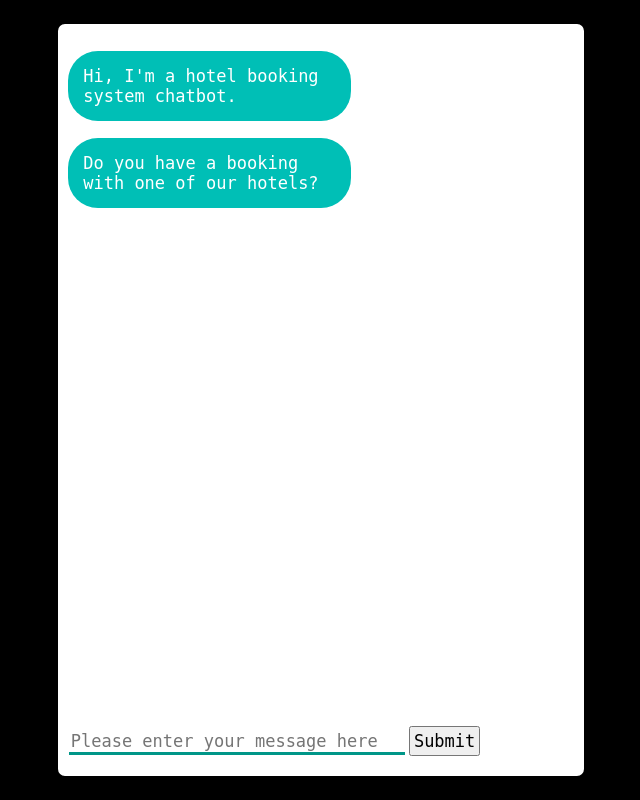
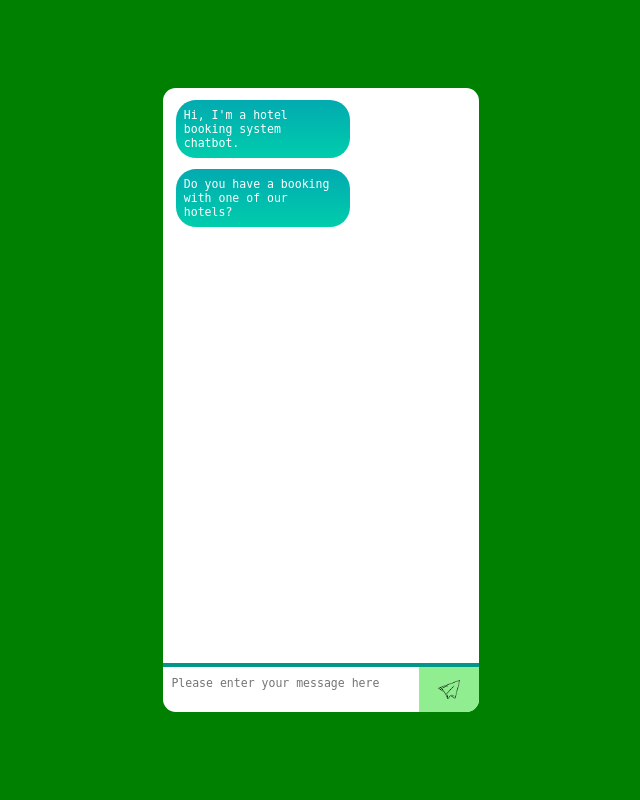
Before and after one commit to CharlieOConnor/Hotel-Reservation-Chatbot, a Flask app: page / in a window 1280 px wide. Shown: the whole page, without its empty margins (319-959 px from the left). Run offline with Flask 2, Linux system fonts and the light colour scheme; some libraries are stand-ins or nearby versions.

Commit message:
March 27th - 31st commit
- Redesigned interface for text input
- Added an image for the user text submission button
- Changed the background colors on the text bubbles
- Added a custom inline scrollbar
- Separated the text input and chatbox sections (so that the text input section is always anchored to the bottom)
- Added a delay on the text input so users can't spam it with requests before the bot has had a chance to respond.
- Chatbox is now centred in all directions

```diff
--- a/static/script.js
+++ b/static/script.js
@@ -41,14 +41,19 @@ function getBotResponse() {
 	var botThinking1 = '<span id="wave"><span class="dot one"></span></span>';
 	var botThinking2 = '<span id="wave"><span class="dot two"></span></span>';
 	var botThinking3 = '<span id="wave"><span class="dot three"></span></span>';
-	$("#textInput").val(""); 																			//Reset the text input field contents
+
+	if (rawText !== "") {
+		document.getElementById("textInput").disabled = true;											// Temporarily disable text area until response is posted by bot
+		$("#textInput").val("");																		//Reset the text input field contents
 		$("#chatbox").append(userHtml);
 		document.getElementById('userInput').scrollIntoView({block: 'start', behavior: 'smooth'});			//Keeps the user field in view
+		$("#chatbox").stop().animate({ scrollTop: $("#chatbox")[0].scrollHeight}, 1100);
 		$.get(bot_function_dict[counter], { user_input: rawText }).done(function(data) {
 			$("#chatbox").append(botThinking1, botThinking2, botThinking3);
 			setTimeout(() => { document.getElementById('wave').removeAttribute('id');}, 1000);
 			setTimeout(() => { document.getElementById('wave').removeAttribute('id');}, 1000);
 			setTimeout(() => { document.getElementById('wave').removeAttribute('id');}, 1000);
+			/*var messageDate = '<p class="date"><span>' + timeSince(new Date("Sep 30 2019")) + '</span></p>';*/
 			var botHtml = '<p class="botText"><span>' + bot_message_dict[data] + '</span></p>';
 			setTimeout(() => { $("#chatbox").append(botHtml); }, 1100);
 
@@ -83,17 +88,24 @@ function getBotResponse() {
 
 			document.getElementById('userInput').scrollIntoView({block: 'start', behavior: 'smooth'});			// A second instance to prevent glitching
 			counter = data;
+			setTimeout(() => { $("#chatbox").stop().animate({ scrollTop: $("#chatbox")[0].scrollHeight}, 1100); }, 1100);
+			document.getElementById("textInput").disabled = false;
 		}
 		);
+	}
 }
 
 $("#textInput").keypress(function(event) {
 	if(event.which == 13) {
-		getBotResponse();
+		getBotResponse()
+		$(this).val('').focus();
+		return false;
 	}
 });
 
 function check() {
+	document.getElementById("buttonInput").style.backgroundColor = "#6bbf6b";
+	setTimeout(() => { document.getElementById("buttonInput").style.backgroundColor = "#90EE90";}, 150);
 	getBotResponse();
 }
 
@@ -138,6 +150,12 @@ $(function() {
 	});
 });
 
-var xlsxRows = require('xlsx-rows');
+/* Expand height of text box when overflow occurs */
+/*function auto_grow(element) {
+    element.style.height = "5px";
+    element.style.height = (element.scrollHeight)+"px";
+}*/
+
+/*var xlsxRows = require('xlsx-rows');
 var rows = xlsxRows('user-questions.xlsx');
-console.dir(rows);
+console.dir(rows);*/
--- a/static/styles.css
+++ b/static/styles.css
@@ -1,22 +1,19 @@
-html, body
-{
+html, body {
 font-family: Garamond;
-background-color: black;
-height: 100%;
+background-color: green;
 display: flex;
 flex-direction: column;
-overflow: overlay;
+overflow: hidden;
+height: 100%;
 }
-h1
-{
+h1 {
 color: black;
 margin-bottom: 0;
 margin-top: 0;
 text-align: center;
 font-size: 40px;
 }
-h3
-{
+h3 {
 color: black;
 font-size: 20px;
 margin-top: 3px;
@@ -26,38 +23,44 @@ text-align: center;
 background-color: white;
 margin-left: auto;
 margin-right: auto;
-width: 40%;
-margin-top: 1%;
-margin-bottom: 1%;
-padding: 10px;
-padding-bottom: 50px;
-border: 3px solid black;
-border-radius: 10px;
+margin-top: 10vh;
+width: 25%;
+border-top-left-radius: 1vw;
+border-top-right-radius: 1vw;
 flex-grow: 1;
-position: relative;
+overflow-y: scroll;
 }
+
 #userInput {
+background-color: white;
+border-top: 4px solid #009688;
 margin-left: auto;
 margin-right: auto;
-position: absolute;
-bottom: 20px;
-left: 2%;
-right: -60%;
+margin-bottom: 10vh;
+width: 25%;
+border-bottom-left-radius: 1vw;
+border-bottom-right-radius: 1vw;
 }
 #textInput {
-width: 40%;
+width: 75%;
+margin-left: 0.5vw;
 border: none;
-border-bottom: 3px solid #009688;
+outline: none;
 font-family: monospace;
-font-size: 17px;
+font-size: 0.9vw;
 }
 #buttonInput {
-padding: 3px;
+padding-top: 1vw;
+padding-bottom: 1vw;
+padding-left: 1.5vw;
+padding-right: 1.5vw;
 font-family: monospace;
-font-size: 17px;
-/*position: absolute;*/
-bottom: 3%;
+font-size: 1.2vw;
+background-color: #90EE90;
+width: 7%;
+border-bottom-right-radius: 1vw;
 }
+
 .userText {
 /*color: white;
 font-family: monospace;
@@ -66,13 +69,14 @@ text-align: right;
 line-height: 30px;*/
 max-width: 50%;
 width: fit-content;
-background: #bf2d00;
-padding: 15px;
+background: linear-gradient(#ec6f66, #f3a183);
+padding: 1vh;
 margin-left: auto;
-font-size: 17px;
+font-size: 0.9vw;
 color: #fff;
 font-family: monospace;
-border-radius: 30px;
+border-radius: 20px;
+margin-right: 1vw;
 }
 /*.userText span {
 background-color: #B1B4B6;
@@ -81,19 +85,27 @@ border-radius: 30px;
 }*/
 
 span {
+white-space: pre-wrap;
 word-wrap: break-word;
+}
+
+textarea {
+resize: none;
+padding-top: 0;
+transform: translateY(30%);
 }
 
 .introduction {
 max-width: 50%;
 width: fit-content;
-background: #00bfb6;
-padding: 15px;
+background: linear-gradient(#02aab0, #00cdac);
+padding: 1vh;
 text-align: left;
-font-size: 17px;
+font-size: 0.9vw;
 color: #fff;
 font-family: monospace;
-border-radius: 30px;
+border-radius: 20px;
+margin-left: 1vw;
 }
 
 .botText {
@@ -104,20 +116,15 @@ text-align: left;
 line-height: 0px;*/
 max-width: 50%;
 width: fit-content;
-background: #00bfb6;
-padding: 15px;
+background: linear-gradient(#02aab0, #00cdac);
+padding: 1vh;
 text-align: left;
-font-size: 17px;
+font-size: 0.9vw;
 color: #fff;
 font-family: monospace;
-border-radius: 30px;
+border-radius: 20px;
+margin-left: 1vw;
 }
-
-/*.botText span {
-background-color: #33A7FF;
-padding: 10px;
-border-radius: 30px;
-}*/
 
 #booking_calendar {
 margin-left: auto;
@@ -144,14 +151,17 @@ margin-right: 0.5%;
 margin-bottom: 3%;
 animation: wave 1s linear infinite;
 animation-delay: -0.9s;
+margin-left: 1vw;
 }
 
 #wave .dot.two {
 animation-delay: -0.7s;
+margin-left: 0.5vw;
 }
 
 #wave .dot.three {
 animation-delay: -0.5s;
+margin-left: 0.5vw;
 }
 
 @keyframes wave {
@@ -164,4 +174,22 @@ animation-delay: -0.5s;
     transform: translateY(-15px);
   }
 }
-/* End of Typing Animation
+
+/* Custom Scrollbar */
+::-webkit-scrollbar {
+	width: 5px;
+}
+
+::-webkit-scrollbar-track {
+  box-shadow: inset 0 0 5px grey;
+  border-radius: 10px;
+}
+
+::-webkit-scrollbar-thumb {
+  background: red;
+  border-radius: 10px;
+}
+
+::-webkit-scrollbar-thumb:hover {
+  background: #b30000;
+}
--- a/templates/main.html
+++ b/templates/main.html
@@ -13,10 +13,10 @@
 			<div id="chatbox">
 				<p class="introduction">Hi, I'm a hotel booking system chatbot.</p>
 				<p class="botText"><span>Do you have a booking with one of our hotels?</span></p>
-				<div id='userInput'>
-					<input id="textInput" type="text" name="user_input" placeholder="Please enter your message here">
-					<input id="buttonInput" type="submit" onclick="check()">
-				</div>
+			</div>
+			<div id='userInput'>
+				<textarea id="textInput" type="text" name="user_input" placeholder="Please enter your message here"></textarea>
+				<img id="buttonInput" type="submit" onclick="check()" oninput="auto_grow(this)" src="../static/images/paper_airplane.png" align="right"></img>
 			</div>
 			<input id="booking_calendar" type="text" name="user_calendar" style="display:none" value="">
 				<select name="rooms" id="rooms" style="display:none">
@@ -28,7 +28,7 @@
 				</select>
 			</input>
 			<script type="text/javascript" src="{{ url_for('static', filename='script.js') }}"></script>
-
+			<!--<script type="module" src="{{ url_for('static', filename='date.js') }}"></script>-->
 			<!--</form>-->
 		</body>
 	</head>
```
Also changed, not shown: static/images/paper_airplane.png (added). Lines whose indentation alone changed are shown as unchanged.
